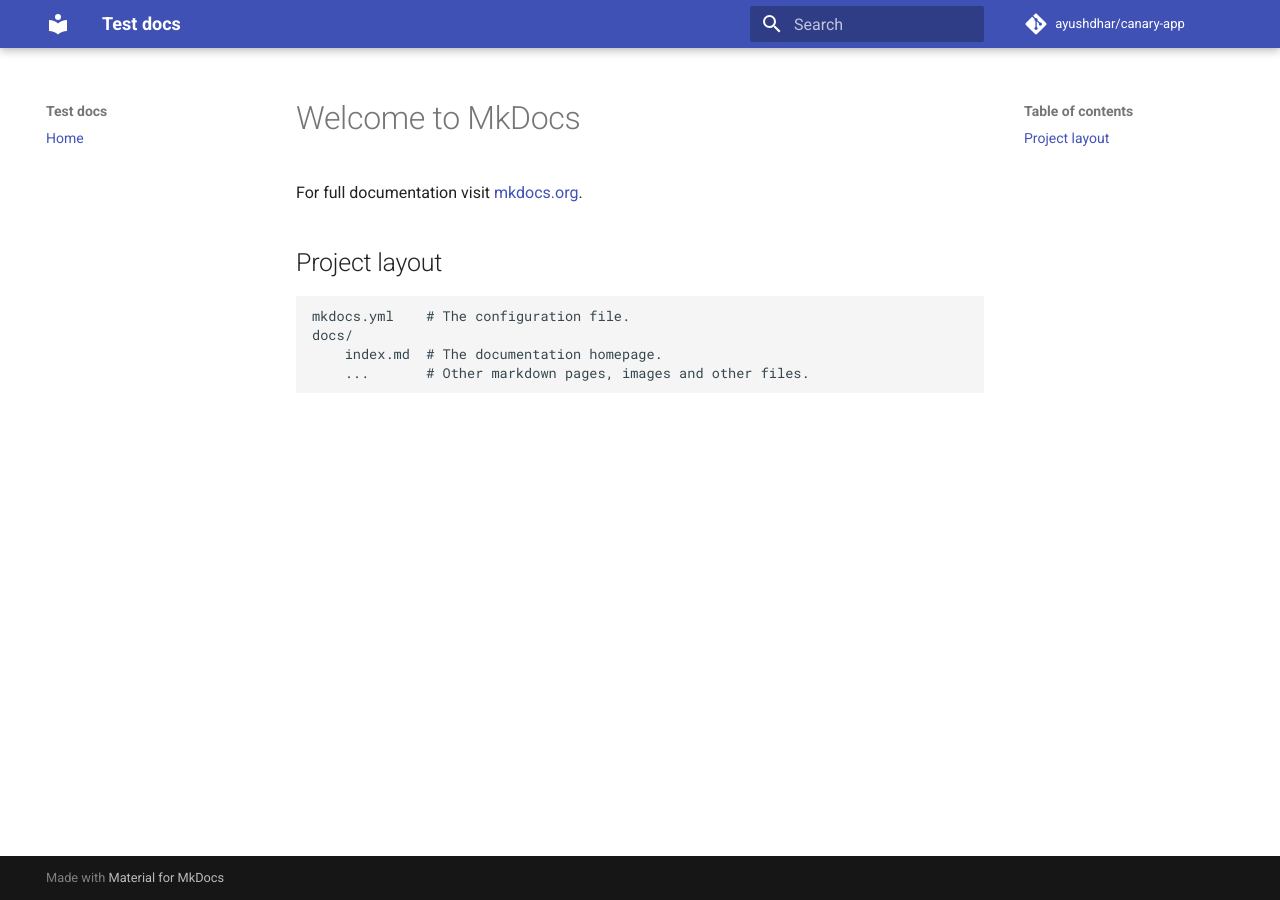
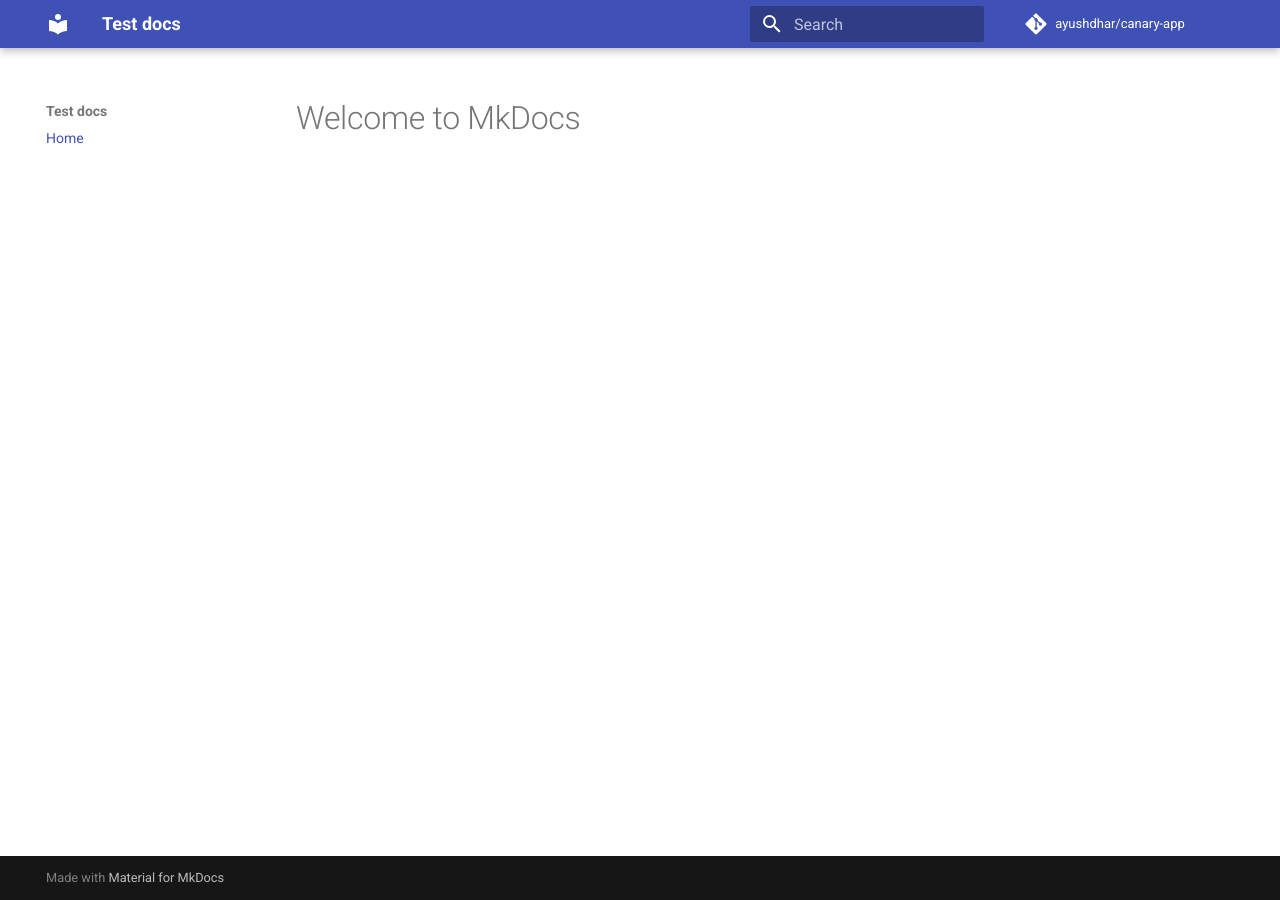
Before and after one commit to cleancoder8/canary-app, an MkDocs documentation site: the page built from docs/index.md, in a window 1280 px wide. Built offline with MkDocs 1.6.1 and Material for MkDocs 9.7.7, drawn with Linux system fonts in a browser that asks for light colours; comment, search, counter and statistics services are not loaded.

Commit message:
add mkdocs

```diff
--- a/docs/index.md
+++ b/docs/index.md
@@ -1,10 +1 @@
 # Welcome to MkDocs
-
-For full documentation visit [mkdocs.org](https://www.mkdocs.org).
-
-## Project layout
-
-    mkdocs.yml    # The configuration file.
-    docs/
-        index.md  # The documentation homepage.
-        ...       # Other markdown pages, images and other files.
```
